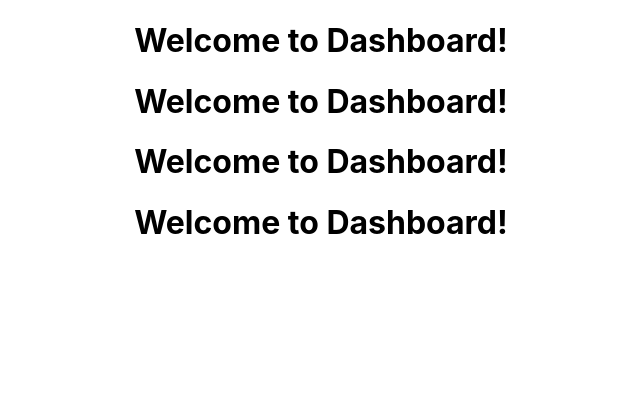
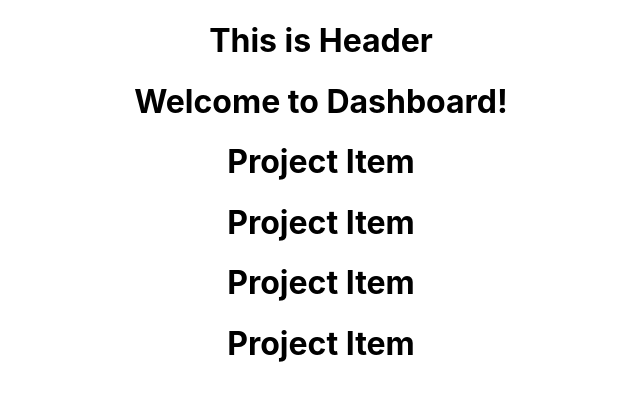
Before and after one commit to huynhkimtri/project-management-tool-client, a React (Create React App) app: page / in a window 1280 px wide. Shown: the top 400 px of the page, without its empty margins (319-959 px from the left). Built offline with nearby package versions, Linux system fonts and the light colour scheme.

Commit message:
feat: add sample project item and header

```diff
--- a/src/App.js
+++ b/src/App.js
@@ -1,12 +1,11 @@
 import './App.css';
 import Dashboard from './components/Dashboard';
+import Header from './components/Layout/Header';
 
 function App() {
   return (
     <div className="App">
-      <Dashboard />
-      <Dashboard />
-      <Dashboard />
+      <Header />
       <Dashboard />
     </div>
   );
--- a/src/components/Dashboard.js
+++ b/src/components/Dashboard.js
@@ -1,10 +1,15 @@
 import React, { Component } from 'react'
+import ProjectItem from './Project/ProjectItem'
 
 class Dashboard extends Component {
   render() {
     return (
       <div>
         <h1>Welcome to Dashboard!</h1>
+        <ProjectItem />
+        <ProjectItem />
+        <ProjectItem />
+        <ProjectItem />
       </div>
     )
   }
--- /dev/null
+++ b/src/components/Layout/Header.js
@@ -0,0 +1,13 @@
+import React, { Component } from 'react'
+
+class Header extends Component {
+  render() {
+    return (
+      <div>
+        <h1>This is Header</h1>
+      </div>
+    )
+  }
+}
+
+export default Header;
--- /dev/null
+++ b/src/components/Project/ProjectItem.js
@@ -0,0 +1,13 @@
+import React, { Component } from 'react'
+
+class ProjectItem extends Component {
+  render() {
+    return (
+      <div>
+        <h1>Project Item</h1>
+      </div>
+    )
+  }
+}
+
+export default ProjectItem;
```
